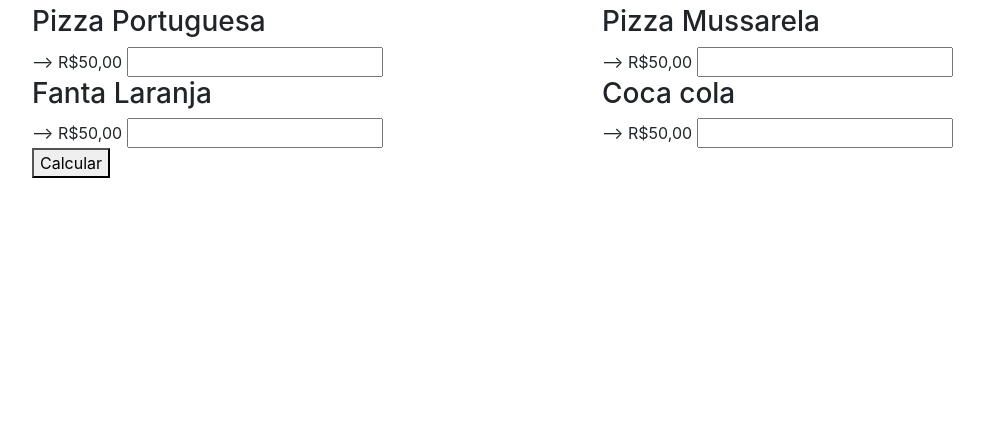
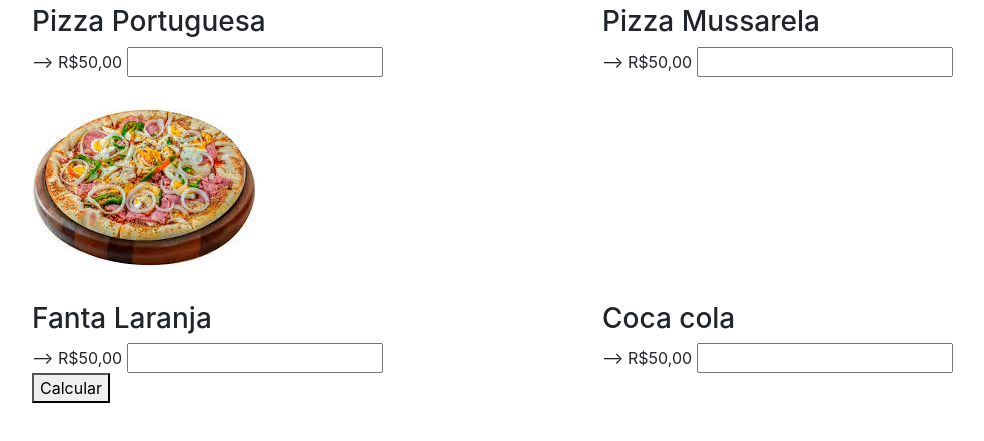
Before and after one commit to erickovisck/Javascript-Senai, a plain HTML site: page Aula 14 - Cardapio/cardapio.html in a window 1280 px wide. Shown: the part 51-492 px from the top of the page, without its empty margins (53-1037 px from the left). Drawn offline with nearby package versions, Linux system fonts and the light colour scheme.

Commit message:
Add files via upload

```diff
--- a/Aula 14 - Cardapio/cardapio.html
+++ b/Aula 14 - Cardapio/cardapio.html
@@ -15,6 +15,10 @@
             <div class="col-sm">
                 <h3>Pizza Portuguesa</h3>--> R$50,00
                 <input id="pizza_portuguesa" type="number">
+                <div class="imagem">
+
+                    <img class="d-inline" src="img/pizza portuguesa.jfif" alt="">
+                </div>
             </div>
 
 
--- a/Aula 14 - Cardapio/css/style.css
+++ b/Aula 14 - Cardapio/css/style.css
@@ -1,3 +1,6 @@
 /* h1{
     text-align: center;
 } */
+/* .imagem_item{
+    display: inline-block;
+} */
```
Also changed, not shown: Aula 14 - Cardapio/img/pizza portuguesa.jfif (added).
